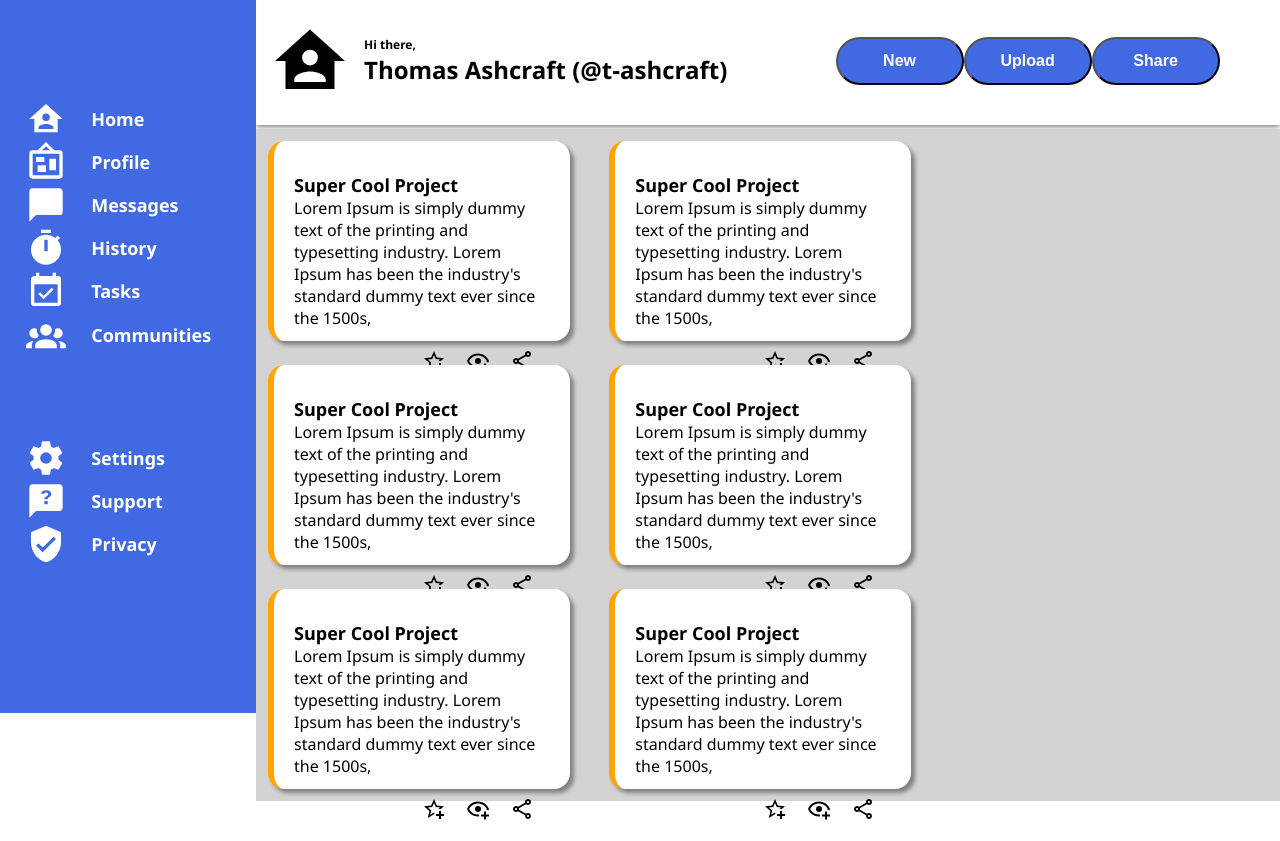
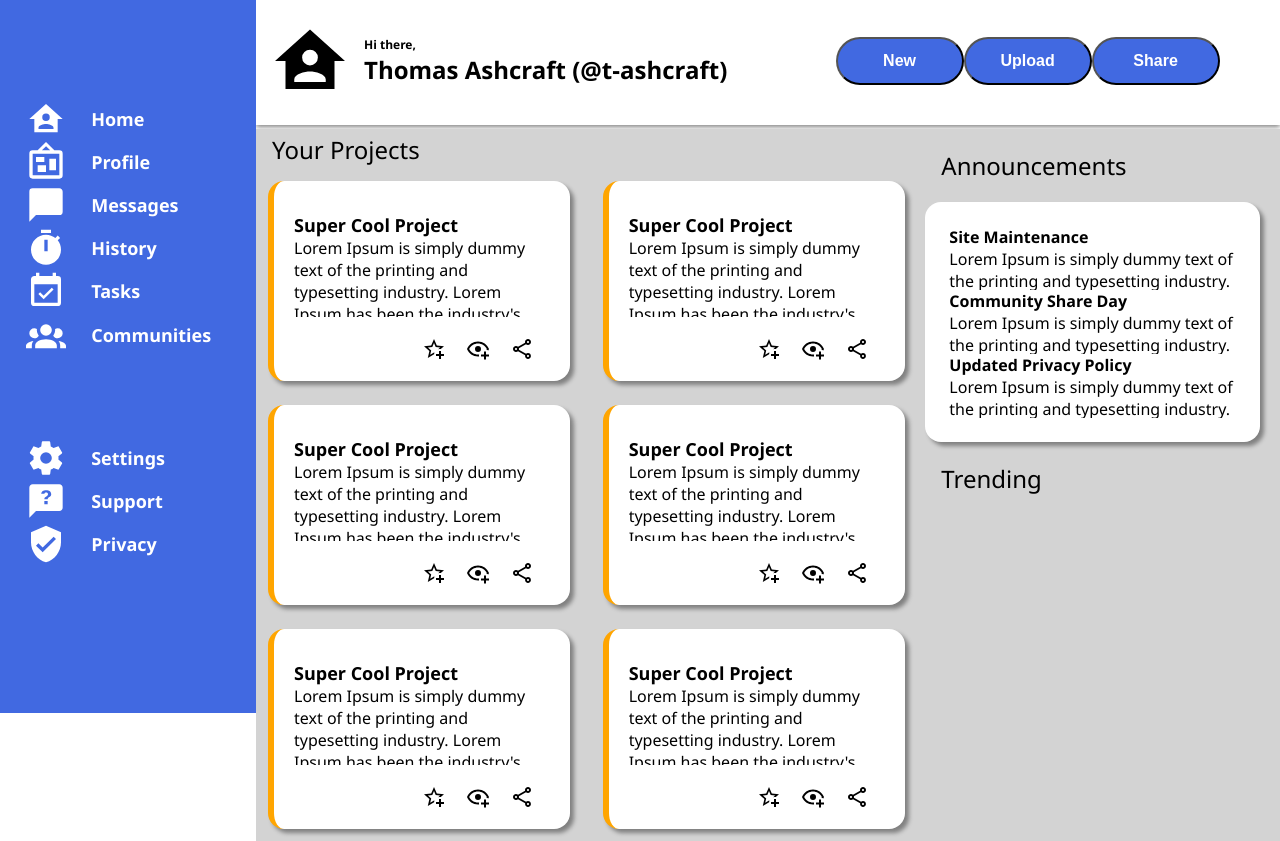
Before and after one commit to t-ashcraft/dashboard, a plain HTML site: page index.html in a window 1280 px wide. Shown: the part 87-928 px from the top of the page. Drawn offline with Linux system fonts and the light colour scheme.

Commit message:
add announcements

```diff
--- a/index.html
+++ b/index.html
@@ -83,6 +83,7 @@
             </button>
         </div>
         <div class="mainbody">
+            <h2 class="title">Your Projects</h2>
             <div class="projects">
                 <div class="project">
                     <div class="title">Super Cool Project</div>
@@ -140,8 +141,25 @@
                 </div>
             </div>
             <div class="rightbar">
-                <div class="announcements"></div>
-                <div class="trending"></div>
+                <h2>Announcements</h2>
+                <div class="announcements">
+                    <div class="announcement">
+                        <div class="title">Site Maintenance</div>
+                        <div class="text lorem">Lorem Ipsum is simply dummy text of the printing and typesetting industry. Lorem Ipsum has been the industry's standard dummy text ever since the 1500s,</div>
+                    </div>
+                    <div class="announcement">
+                        <div class="title">Community Share Day</div>
+                        <div class="text lorem">Lorem Ipsum is simply dummy text of the printing and typesetting industry. Lorem Ipsum has been the industry's standard dummy text ever since the 1500s,</div>
+                    </div>
+                    <div class="announcement">
+                        <div class="title">Updated Privacy Policy</div>
+                        <div class="text lorem">Lorem Ipsum is simply dummy text of the printing and typesetting industry. Lorem Ipsum has been the industry's standard dummy text ever since the 1500s,</div>
+                    </div>
+                </div>
+                <h2>Trending</h2>
+                <div class="trending">
+
+                </div>
             </div>
         </div>
     </span>
--- a/style.css
+++ b/style.css
@@ -9,7 +9,7 @@ body {
     flex-direction:column;
     justify-content:flex-start;
     height:100vh;
-    width:20vw;
+    width:clamp(250px, 20vw, 20vw);
     background-color:royalblue;
     color:white;
     position:fixed;
@@ -76,7 +76,7 @@ body {
 
 .main {
     width:80vw;
-    margin-left:20vw;
+    margin-left:clamp(250px, 20vw, 20vw);
     display:grid;
     grid-template-rows: 5rem 8rem 1fr;
     gap:4px;
@@ -145,12 +145,13 @@ body {
     background-color:lightgray;
     display:grid;
     grid-template-columns: 2fr 1fr;
-    grid-template-rows: 1fr 1fr;
+    grid-template-rows: 2.5rem 1fr 2.5rem 1fr;
+    padding-right:20px;
 }
 
 .projects {
     display:grid;
-    grid-row: 1 / span 2;
+    grid-row: 2 / span 3;
     grid-template-columns: 1fr 1fr;
     grid-template-rows: 1fr 1fr 1fr;
 
@@ -200,4 +201,39 @@ body {
 
 .project>.text {
     font-weight:lighter;
+    overflow: hidden;
+    text-overflow: ellipsis;
 }
+
+h2 {
+    font-size: 1.5rem;
+    font-weight: 400;
+    align-self:center;
+    margin-left: 16px;
+}
+
+.lorem {
+    overflow: hidden;
+    text-overflow: ellipsis;
+}
+
+.announcements {
+    border-radius: 1rem;
+    background-color: white;
+    padding:24px;
+    box-shadow: 4px 4px 4px gray;
+    display:flex;
+    flex-direction:column;
+    justify-content: space-between;
+}
+
+.announcement {
+    display:flex;
+    flex-direction: column;
+    max-height: 8vh;
+
+}
+
+.announcement>.title {
+    font-weight: bold;
+}
```
